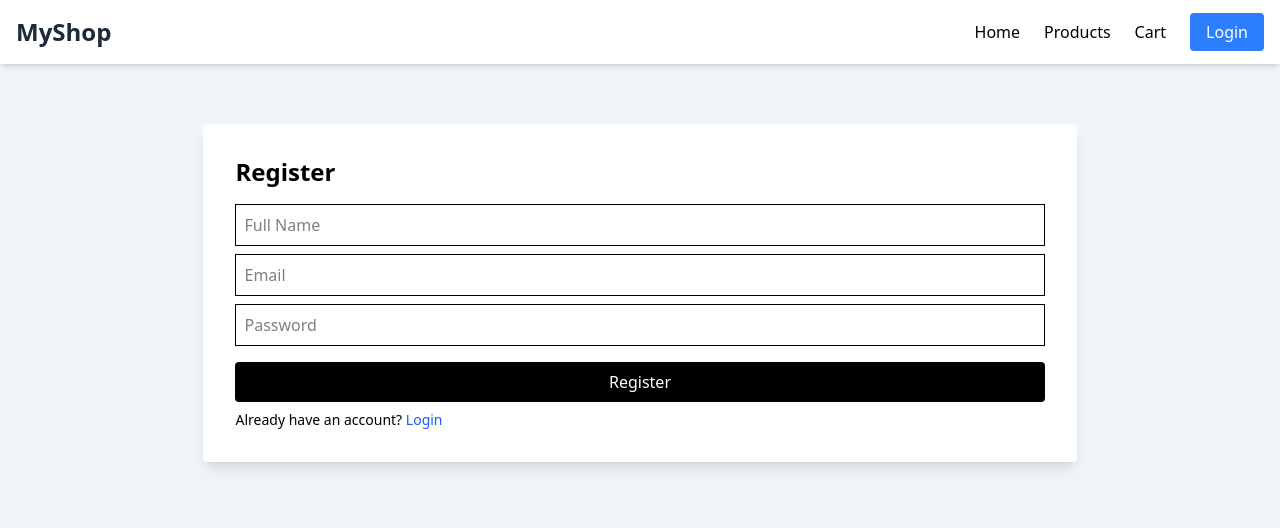
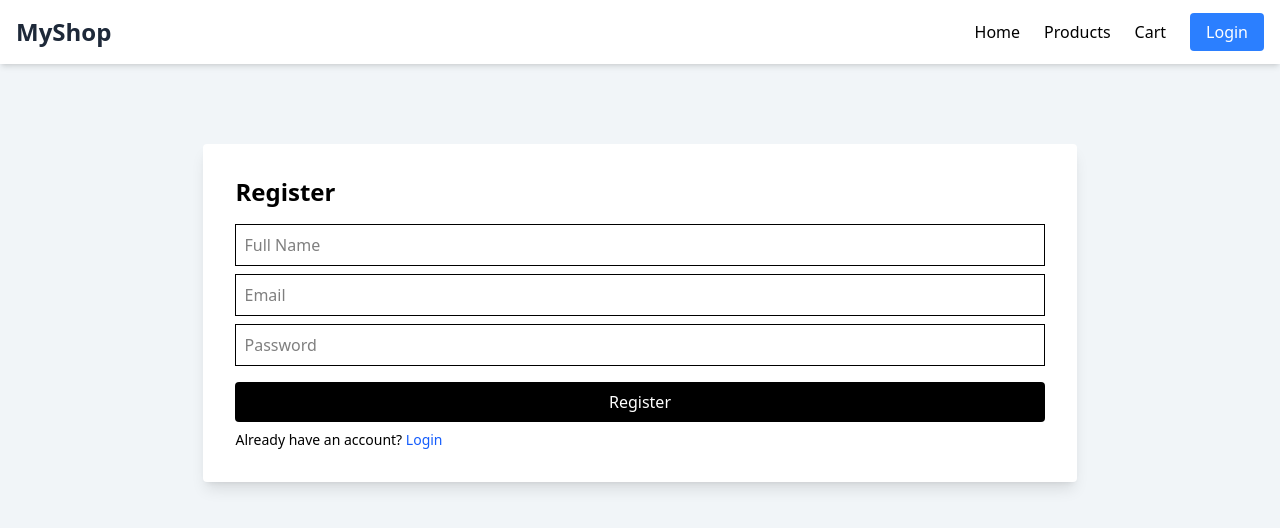
Before and after one commit to ajay123-k/e-commerce, a React (Vite) app: page /register in a window 1280 px wide. Shown: the top 528 px of the page. Built offline with nearby package versions, Linux system fonts and the light colour scheme.

Commit message:
update:added some padding to login and register pages

```diff
--- a/src/Components/Login.jsx
+++ b/src/Components/Login.jsx
@@ -39,7 +39,7 @@
   return (
     <>
       <Navbar />
-      <div className="flex justify-center items-center mt-20">
+      <div className="flex justify-center items-center mt-20 p-5">
         <div className="bg-white p-8 shadow-lg rounded">
           <h2 className="text-2xl font-bold mb-4">Login</h2>
           <form onSubmit={handleLogin}>
--- a/src/Components/Register.jsx
+++ b/src/Components/Register.jsx
@@ -38,7 +38,7 @@
   return (
     <>
       <Navbar />
-      <div className="flex justify-center items-center mt-15">
+      <div className="flex justify-center items-center mt-15 p-5">
         <div className="bg-white p-8 shadow-lg rounded">
           <h2 className="text-2xl font-bold mb-4">Register</h2>
           <form onSubmit={handleRegister}>
```
